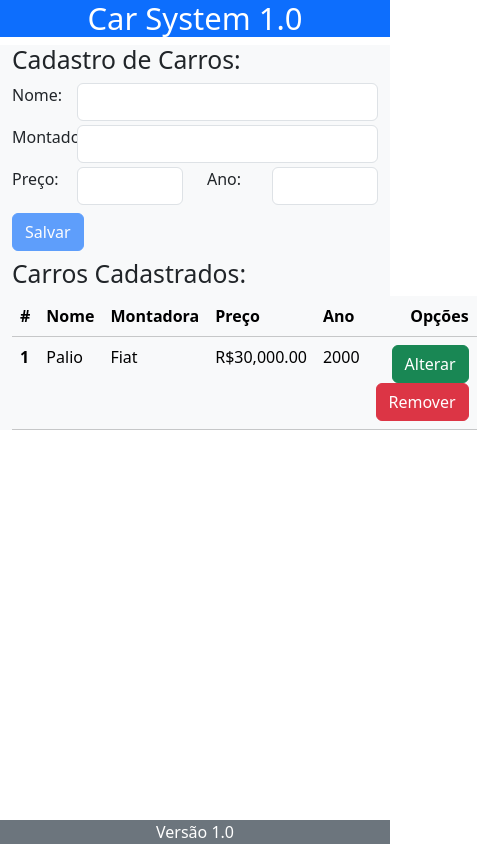
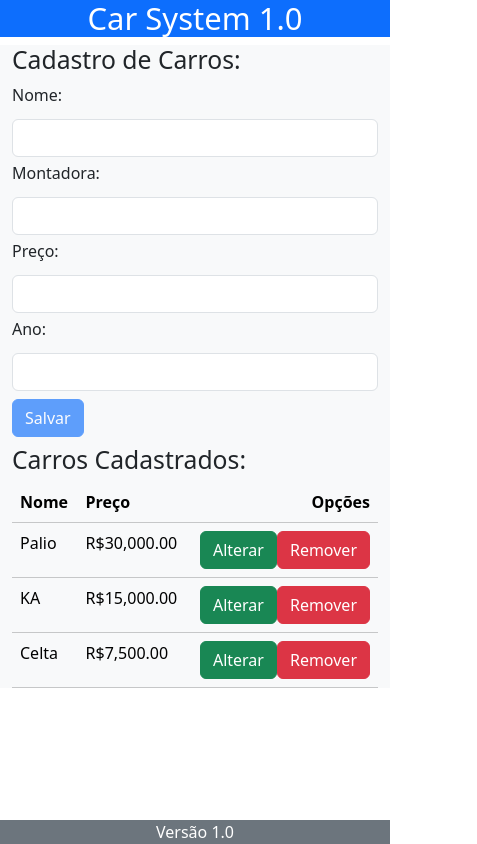
Before and after one commit to vinisvp/carSystem, an Angular app: page / in a window 390 px wide. Shown: the whole page, 477 px wide, since content can reach past the window. Built offline with nearby package versions, Linux system fonts and the light colour scheme.

Commit message:
closes #6 - Added a remove function for cars

```diff
--- a/src/app/components/car/car.component.html
+++ b/src/app/components/car/car.component.html
@@ -1,21 +1,21 @@
 <div class="container bg-light">
   <h2>Cadastro de Carros:</h2>
-  <form #formCar="ngForm"><!--TODO Make it responsive-->
+  <form #formCar="ngForm">
     <div class="row row-gap-1 mb-2">
-      <label class="col-2 form-label" for="name">Nome:</label>
-      <div class="col-10">
+      <label class="col-12 col-md-2 form-label" for="name">Nome:</label>
+      <div class="col-12 col-md-10">
         <input type="text" class="form-control" [(ngModel)]="car.name" name="name" id="name" required>
       </div>
-      <label class="col-2 form-label" for="assembler">Montadora:</label>
-      <div class="col-10">
+      <label class="col-12 col-md-2 form-label" for="assembler">Montadora:</label>
+      <div class="col-12 col-md-10">
         <input type="text" class="form-control" [(ngModel)]="car.assembler" name="assembler" id="assembler" required>
       </div>
-      <label class="col-2 form-label" for="price">Preço:</label>
-      <div class="col-4">
+      <label class="col-12 col-md-2 form-label" for="price">Preço:</label>
+      <div class="col-12 col-md-4">
         <input type="number" class="form-control" [(ngModel)]="car.price" name="price" id="price" required>
       </div>
-      <label class="col-2 form-label" for="year">Ano:</label>
-      <div class="col-4">
+      <label class="col-12 col-md-2 form-label" for="year">Ano:</label>
+      <div class="col-12 col-md-4">
         <input type="number" class="form-control" [(ngModel)]="car.year" name="year" id="year" required>
       </div>
     </div>
--- a/src/app/components/cars/cars.component.html
+++ b/src/app/components/cars/cars.component.html
@@ -1,27 +1,27 @@
 <app-car [car]="car" (saveEmitter)="saveCar()"></app-car>
 <div class="container bg-light">
   <h2>Carros Cadastrados:</h2>
-  <table class="table table-light"> <!--TODO Make it responsive, just having name, price and options-->
+  <table class="table table-light">
     <thead>
       <tr>
-        <th scope="col">#</th>
+        <th scope="col" class="d-none d-md-table-cell">#</th>
         <th scope="col">Nome</th>
-        <th scope="col">Montadora</th>
+        <th scope="col" class="d-none d-md-table-cell">Montadora</th>
         <th scope="col">Preço</th>
-        <th scope="col">Ano</th>
+        <th scope="col" class="d-none d-md-table-cell">Ano</th>
         <th scope="col" class="text-end">Opções</th>
       </tr>
     </thead>
     <tbody>
       <tr *ngFor="let car of cars">
-        <th scope="row">{{car.id}}</th>
+        <th scope="row"  class="d-none d-md-table-cell">{{car.id}}</th>
         <td>{{car.name}}</td>
-        <td>{{car.assembler}}</td>
+        <td class="d-none d-md-table-cell">{{car.assembler}}</td>
         <td>{{car.price | currency : 'BRL'}}</td>
-        <td>{{car.year}}</td>
+        <td class="d-none d-md-table-cell">{{car.year}}</td>
         <td class="text-end">
           <button class="btn btn-success me-lg-1" (click)="editCar(car)">Alterar</button>
-          <button class="btn btn-danger">Remover</button>
+          <button class="btn btn-danger" (click)="removeCar(car)">Remover</button>
         </td>
       </tr>
     </tbody>
--- a/src/app/components/cars/cars.component.ts
+++ b/src/app/components/cars/cars.component.ts
@@ -17,6 +17,20 @@ export class CarsComponent {
       assembler: "Fiat",
       price: 30000,
       year: 2000
+    },
+    {
+      id: 2,
+      name: "KA",
+      assembler: "Ford",
+      price: 15000,
+      year: 2001
+    },
+    {
+      id: 3,
+      name: "Celta",
+      assembler: "Chevrolet",
+      price: 7500,
+      year: 2011
     }
   ];
 
@@ -37,4 +51,8 @@ export class CarsComponent {
     this.car = car;
     this.isEditing = true;
   }
+
+  removeCar(car : Car){
+    this.cars = this.cars.filter(c => c !== car);
+  }
 }
```
